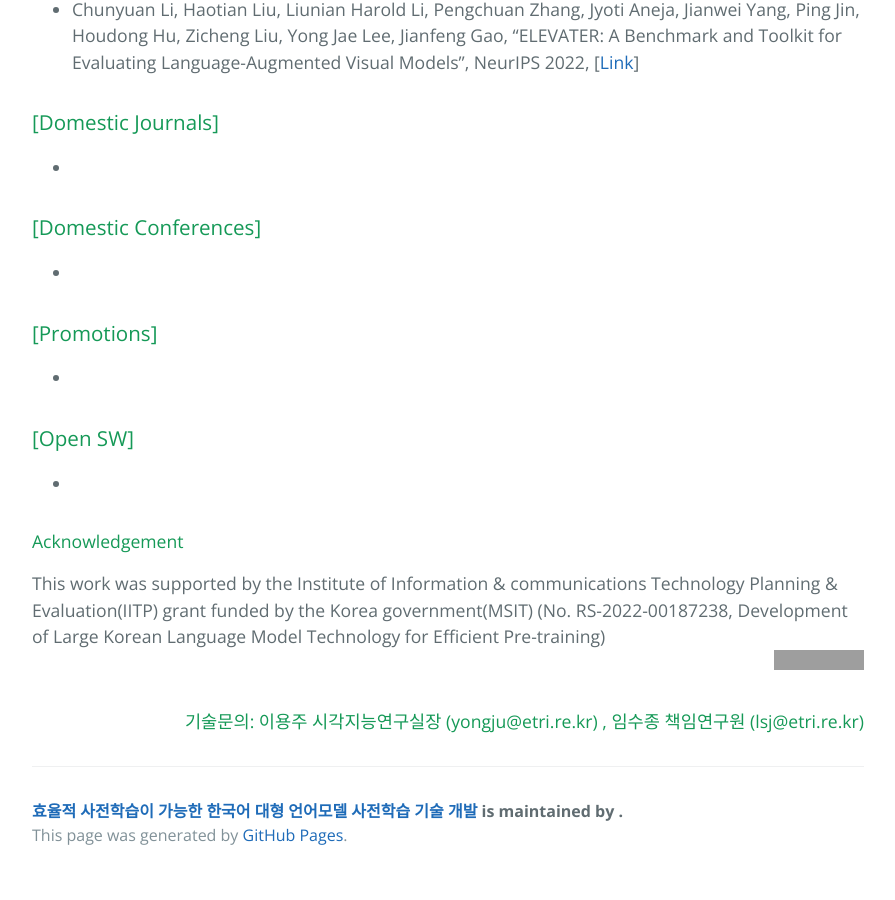
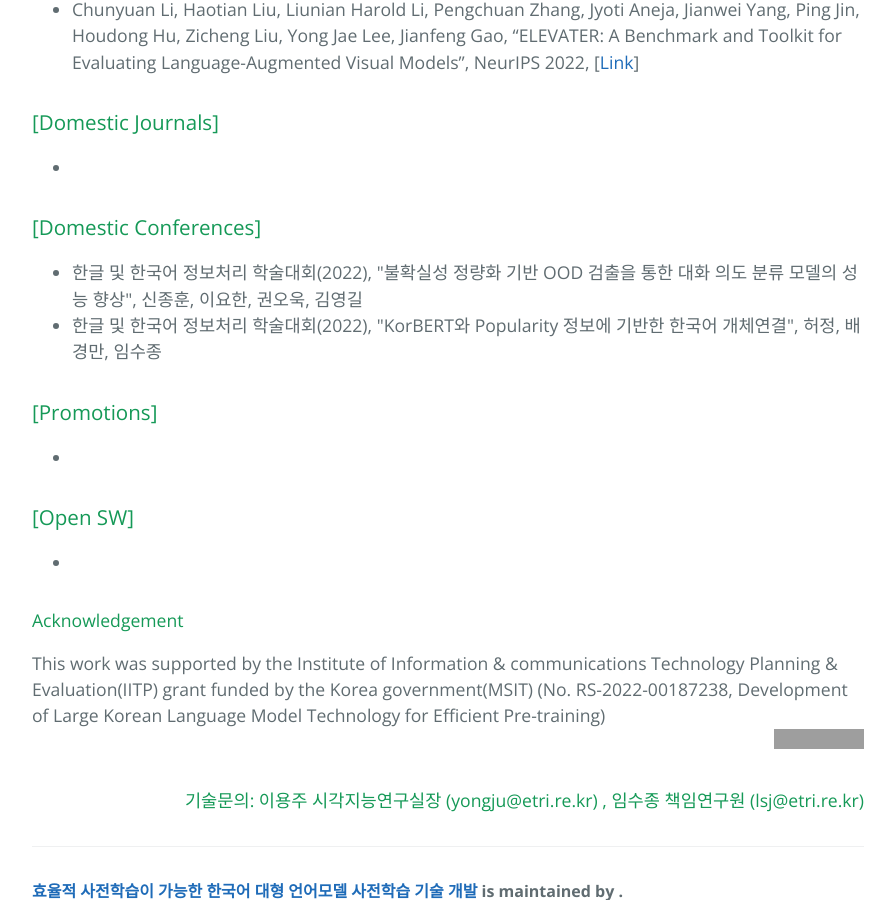
Before and after one commit to etri-crossmodal/etri-crossmodal.github.io, a Jekyll site: the page built from index.html, in a window 1280 px wide and 900 px high, scrolled down 1288 px. Shown: the whole window, without its empty margins (192-1087 px from the left). Built offline with Jekyll 4.4.1, drawn with Linux system fonts in a browser that asks for light colours; before the commit the page ends 2167 px from its top, so only the background shows below that; grey boxes are pictures that could not be loaded.

Commit message:
Update index.html

```diff
--- a/index.html
+++ b/index.html
@@ -22,7 +22,8 @@ title: {{ site.name }}
   </ul>
   <h3>[Domestic Conferences] </h3>
   <ul>
-    <li></li>
+    <li>한글 및 한국어 정보처리 학술대회(2022), "불확실성 정량화 기반 OOD 검출을 통한 대화 의도 분류 모델의 성능 향상", 신종훈, 이요한, 권오욱, 김영길</li>
+    <li>한글 및 한국어 정보처리 학술대회(2022), "KorBERT와 Popularity 정보에 기반한 한국어 개체연결", 허정, 배경만, 임수종</li>
   </ul>
   <h3>[Promotions] </h3>
   <ul>
```
